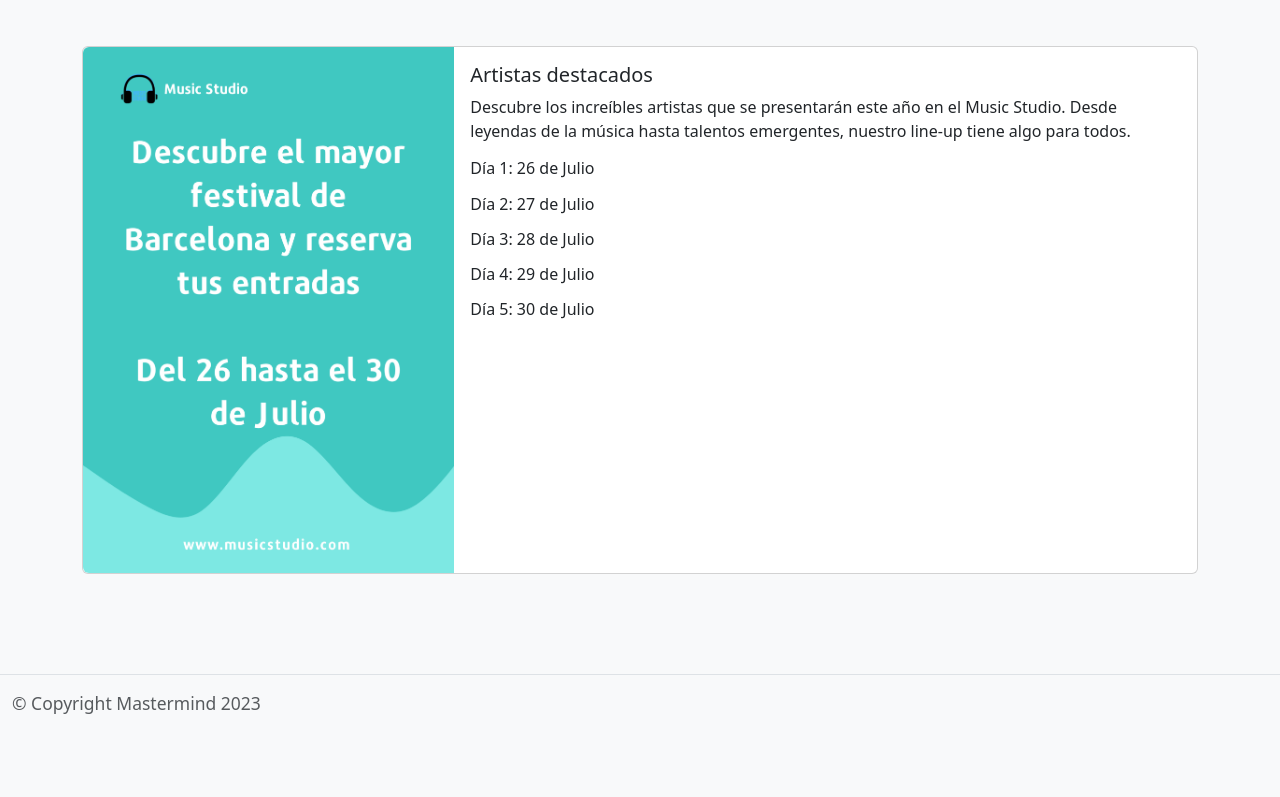
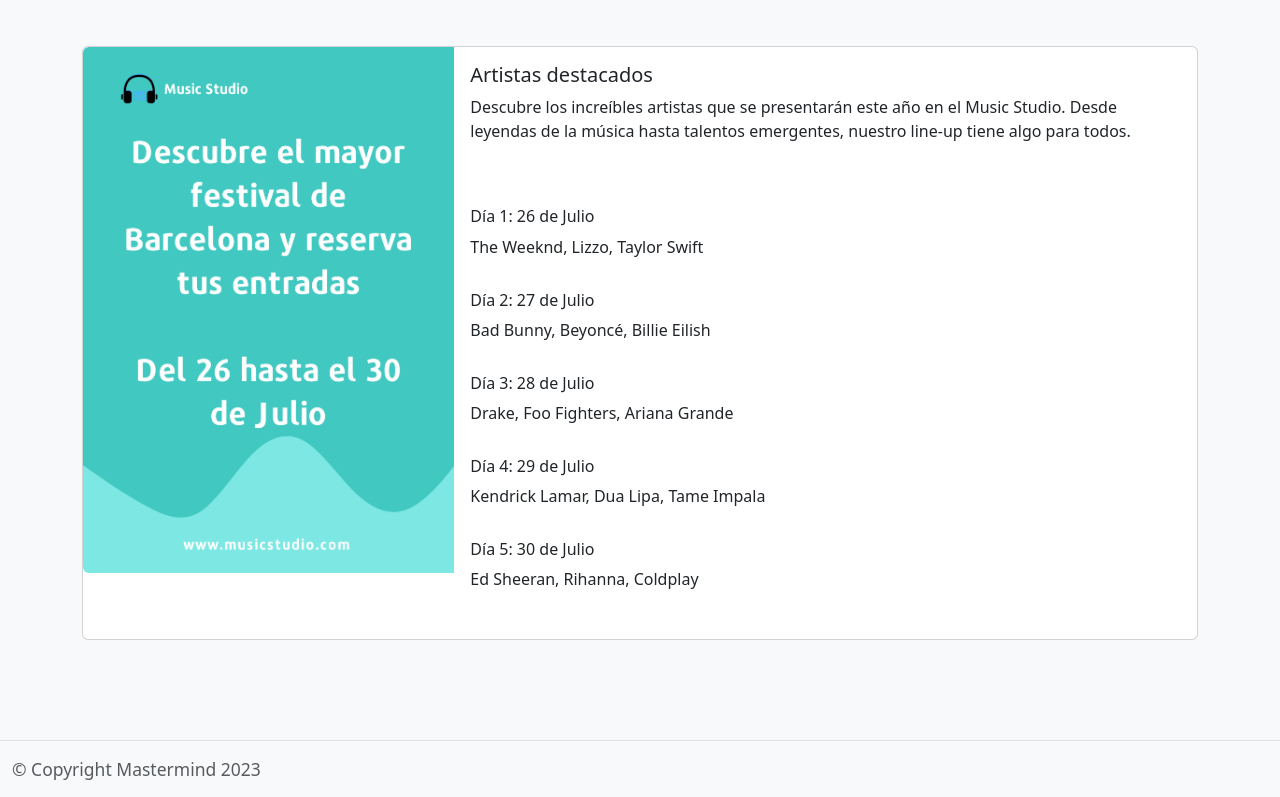
Before and after one commit to juanmagape/musicfestivalLanding, a plain HTML site: page index.html in a window 1280 px wide. Shown: the part 510-1307 px from the top of the page. Before the commit the page ends 1241 px from the top, so only its background shows below. Drawn offline with nearby package versions, Linux system fonts and the light colour scheme.

Commit message:
Second commit

```diff
--- a/index.html
+++ b/index.html
@@ -60,17 +60,17 @@
               <div class="col-md-8">
                 <div class="card-body">
                   <h5 class="card-title">Artistas destacados</h5>
-                  <p class="card-text">Descubre los increíbles artistas que se presentarán este año en el Music Studio. Desde leyendas de la música hasta talentos emergentes, nuestro line-up tiene algo para todos.</p>
+                  <p class="card-text pb-5">Descubre los increíbles artistas que se presentarán este año en el Music Studio. Desde leyendas de la música hasta talentos emergentes, nuestro line-up tiene algo para todos.</p>
                   <h6>Día 1: 26 de Julio</h6>
-                  <p></p>
+                  <p class="pb-3">The Weeknd, Lizzo, Taylor Swift</p>
                   <h6>Día 2: 27 de Julio</h6>
-                  <p></p>
+                  <p class="pb-3">Bad Bunny, Beyoncé, Billie Eilish</p>
                   <h6>Día 3: 28 de Julio</h6>
-                  <p></p>
+                  <p class="pb-3">Drake, Foo Fighters, Ariana Grande</p>
                   <h6>Día 4: 29 de Julio</h6>
-                  <p></p>
+                  <p class="pb-3">Kendrick Lamar, Dua Lipa, Tame Impala</p>
                   <h6>Día 5: 30 de Julio</h6>
-                  <p></p>
+                  <p class="pb-3">Ed Sheeran, Rihanna, Coldplay</p>
                 </div>
               </div>
             </div>
```
